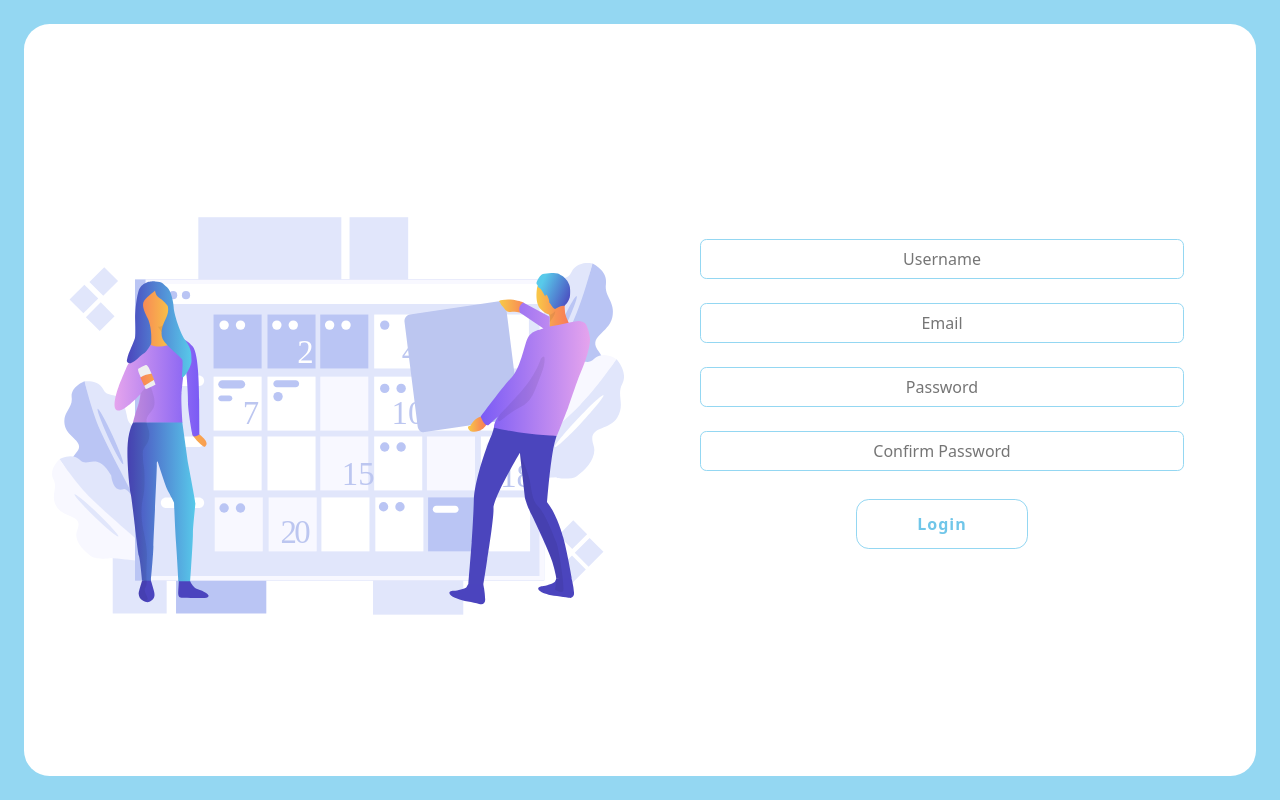
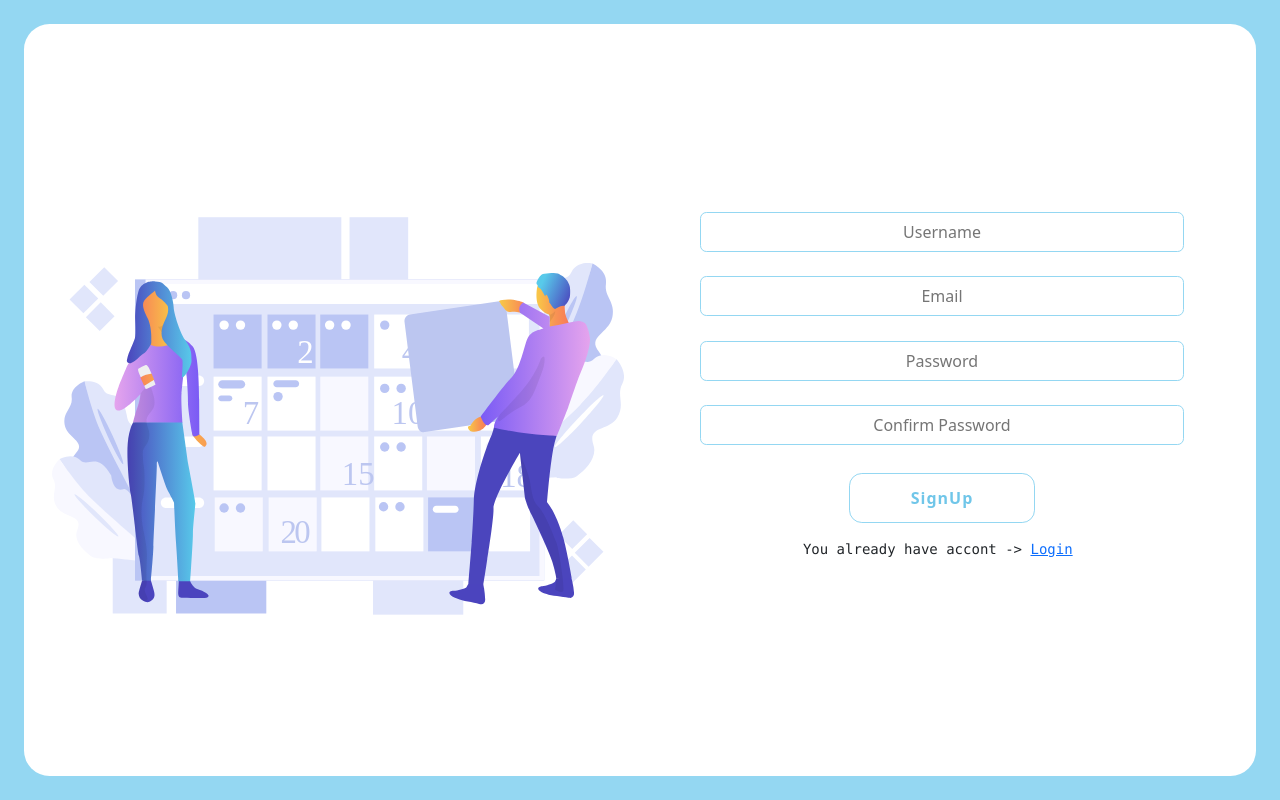
Before and after one commit to who-0/todoapp, a Node server app: page /signup in a window 1280 px wide. Run offline with Node 20, Linux system fonts and the light colour scheme; the visitor is signed in with stand-in values (Sample User, id 1); some libraries are stand-ins or nearby versions.

Commit message:
login UI finish

```diff
--- a/server/controllers/auth/signup.controller.js
+++ b/server/controllers/auth/signup.controller.js
@@ -3,7 +3,7 @@ const bcrypt = require("bcryptjs");
 const { addNewUser, findUser } = require("../../models/auth/signup.model");
 
 const httpGetSignup = (req, res) => {
-  res.render("pages/signup");
+  res.render("pages/signup", { title: "Signup" });
 };
 
 const httpPostSignup = async (req, res) => {
--- a/server/routers/auth/login.router.js
+++ b/server/routers/auth/login.router.js
@@ -3,7 +3,7 @@ const { httpGetUser } = require("../../controllers/auth/login.controller");
 const loginRouter = express.Router();
 
 loginRouter.get("/", (req, res) => {
-  res.send("This is login ROuter");
+  res.render("pages/login", { title: "Login" });
 });
 
 loginRouter.post("/", httpGetUser);
--- a/views/components/footer.ejs
+++ b/views/components/footer.ejs
@@ -0,0 +1,3 @@
+</body>
+
+</html>
--- a/views/components/header.ejs
+++ b/views/components/header.ejs
@@ -0,0 +1,16 @@
+<!DOCTYPE html>
+<html lang="en">
+
+<head>
+    <meta charset="UTF-8">
+    <meta http-equiv="X-UA-Compatible" content="IE=edge">
+    <meta name="viewport" content="width=device-width, initial-scale=1.0">
+    <title>
+        <%= title %>
+    </title>
+    <link href="https://cdn.jsdelivr.net/npm/bootstrap@5.0.2/dist/css/bootstrap.min.css" rel="stylesheet"
+        integrity="sha384-EVSTQN3/azprG1Anm3QDgpJLIm9Nao0Yz1ztcQTwFspd3yD65VohhpuuCOmLASjC" crossorigin="anonymous">
+    <link rel="stylesheet" href="/css/signup.css" type="text/css">
+</head>
+
+<body class="p-4">
--- a/views/pages/signup.ejs
+++ b/views/pages/signup.ejs
@@ -1,21 +1,8 @@
-<!DOCTYPE html>
-<html lang="en">
-
-<head>
-  <meta charset="UTF-8">
-  <meta http-equiv="X-UA-Compatible" content="IE=edge">
-  <meta name="viewport" content="width=device-width, initial-scale=1.0">
-  <title>SignUp</title>
-  <link href="https://cdn.jsdelivr.net/npm/bootstrap@5.0.2/dist/css/bootstrap.min.css" rel="stylesheet"
-    integrity="sha384-EVSTQN3/azprG1Anm3QDgpJLIm9Nao0Yz1ztcQTwFspd3yD65VohhpuuCOmLASjC" crossorigin="anonymous">
-  <link rel="stylesheet" href="/css/signup.css" type="text/css">
-</head>
-
-<body class="p-4">
+<%- include('../components/header.ejs'); -%>
   <div class="container-fluid signup-container-cs h-100">
     <div class="row w-100 h-100">
       <div class="col-md-6 img-cs my-3">
-        <img src="/img/signup1.svg" class="img-thumbnail w-100 h-100" alt="signup" />
+        <img src="/img/signup.svg" class="img-thumbnail w-100 h-100" alt="signup" />
       </div>
       <div class="col-md-6 signup-cs mb-4">
         <div class="w-100 h-100 signup-container-cs">
@@ -24,14 +11,11 @@
             <input type="email" name="email" id="email" placeholder="Email" required />
             <input type="password" name="password" id="password" placeholder="Password" autocomplete="off" required />
             <input type="password" name="cpassword" id="cpassword" placeholder="Confirm Password" autocomplete="off" />
-            <button type="submit" class="mt-3">Login</button>
+            <button type="submit" class="my-3">SignUp</button>
+            <pre>You already have accont -> <a href="/login">Login</a> </pre>
           </form>
         </div>
       </div>
-
-      <script src="https://cdn.jsdelivr.net/npm/bootstrap@5.0.2/dist/js/bootstrap.bundle.min.js"
-        integrity="sha384-MrcW6ZMFYlzcLA8Nl+NtUVF0sA7MsXsP1UyJoMp4YLEuNSfAP+JcXn/tWtIaxVXM"
-        crossorigin="anonymous"></script>
-</body>
-
-</html>
+    </div>
+  </div>
+  <%- include('../components/footer.ejs'); -%>
```
Also changed, not shown: views/pages/login.ejs (+21 -0 lines), public/img/login.svg (added), public/img/signup.svg, public/img/signup1.svg (deleted).
